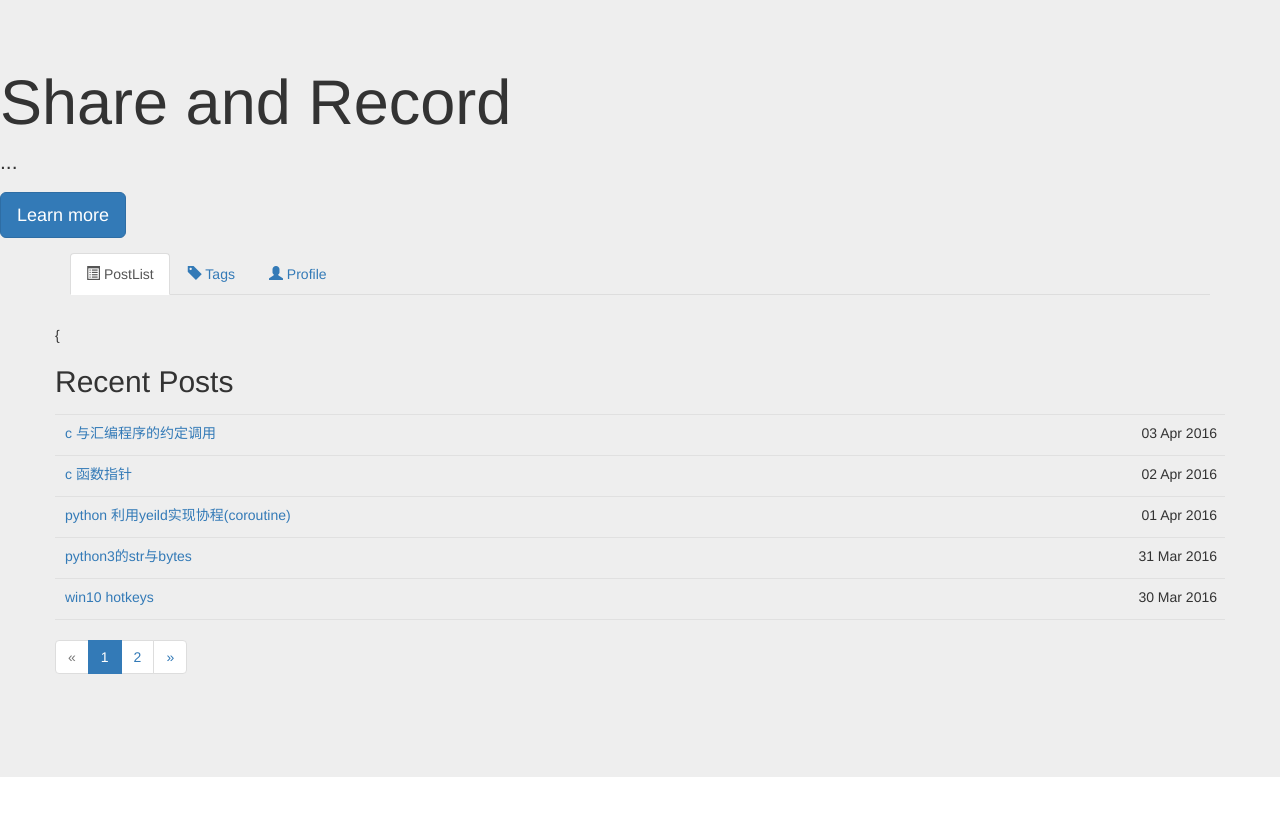
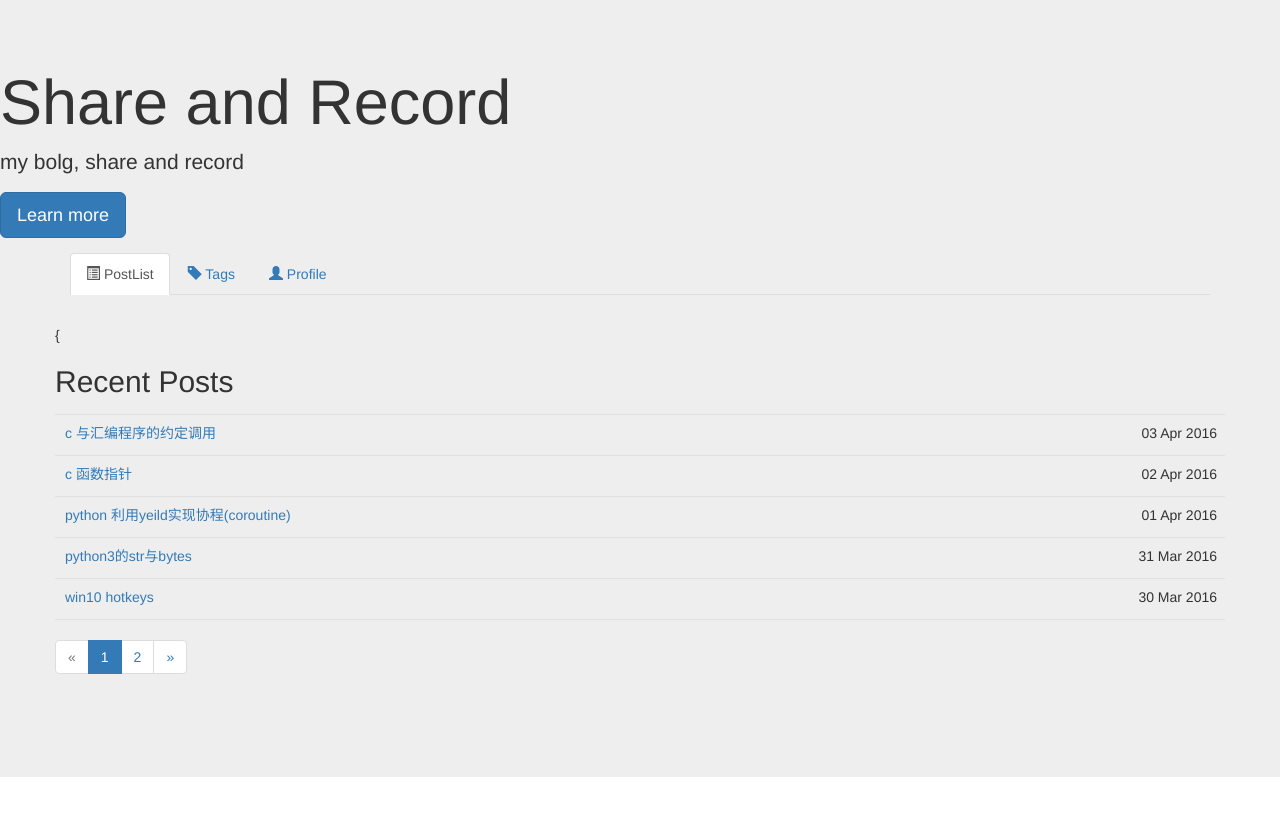
Before and after one commit to mapan1984/mapan1984.github.io, a Jekyll site: the page built from index.html, in a window 1280 px wide. Shown: the top 816 px of the page. Built offline with Jekyll 4.4.1, drawn with Linux system fonts in a browser that asks for light colours; the list of posts is cut into pages by our own code.

Commit message:
fix page build failed

```diff
--- a/_layouts/default.html
+++ b/_layouts/default.html
@@ -6,7 +6,7 @@
 <body>
 <div class="jumbotron">
     <h1>Share and Record</h1>
-    <p>...</p>
+    <p>my bolg, share and record</p>
     <p><a class="btn btn-primary btn-lg" href="#" role="button">Learn more</a></p>
 
     <div class="container page-index">
@@ -22,14 +22,9 @@
               </a></li>
       </ul>
       <div class="tab-content">
-          <div class="tab-pane active" id="recentpost">
+          <div class="tab-pane active" id="postlist">
               <div class="row feature">
                    {{ content }}
-              </div>
-          </div>
-          <div class="tab-pane" id="postlist">
-              <div class="row feature">
-              {% include postlist.html %}
               </div>
           </div>
           <div class="tab-pane" id="tags">
--- a/_layouts/post.html
+++ b/_layouts/post.html
@@ -40,7 +40,7 @@
                     </ul>
                 </li>
            </ul>
-       </div><!-- collapse -->
+       </div><!-- navbar-collapse -->
     </div><!--container -->
 </div><!-- navbar -->
 
```
